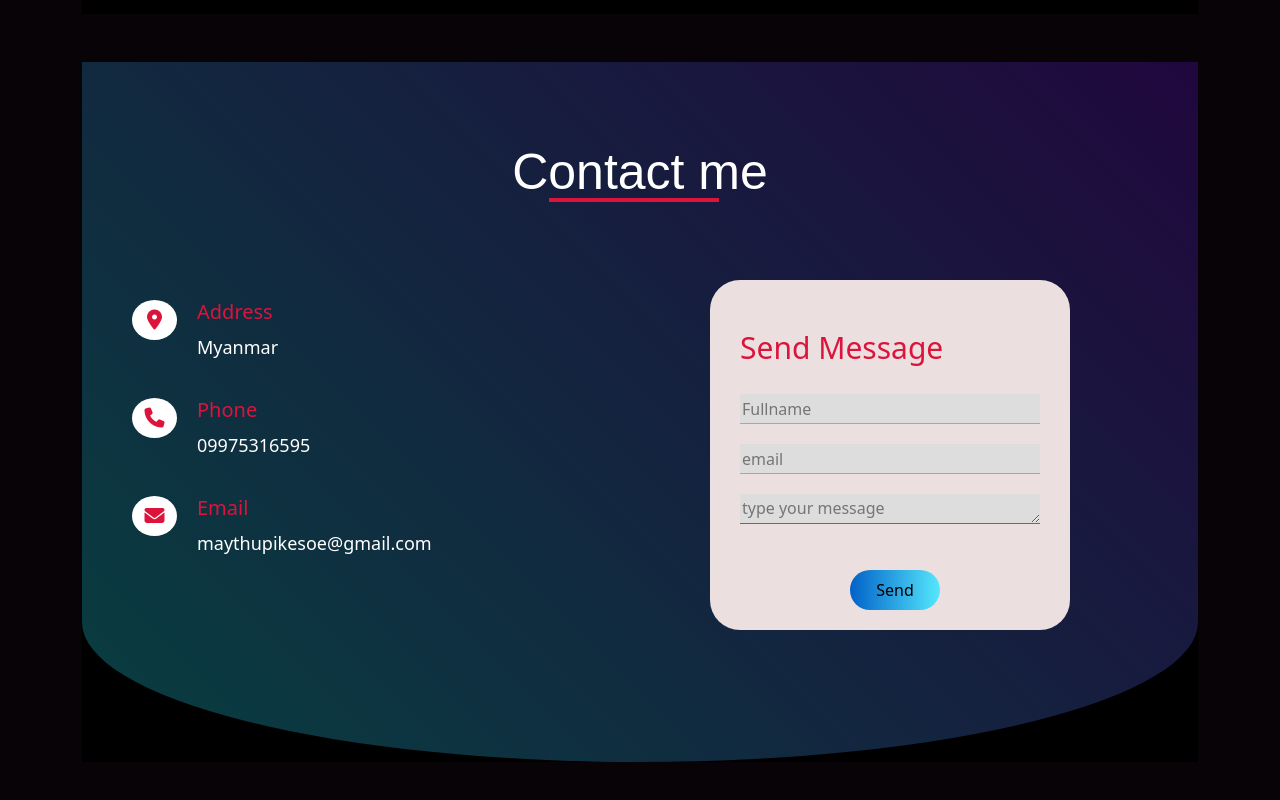
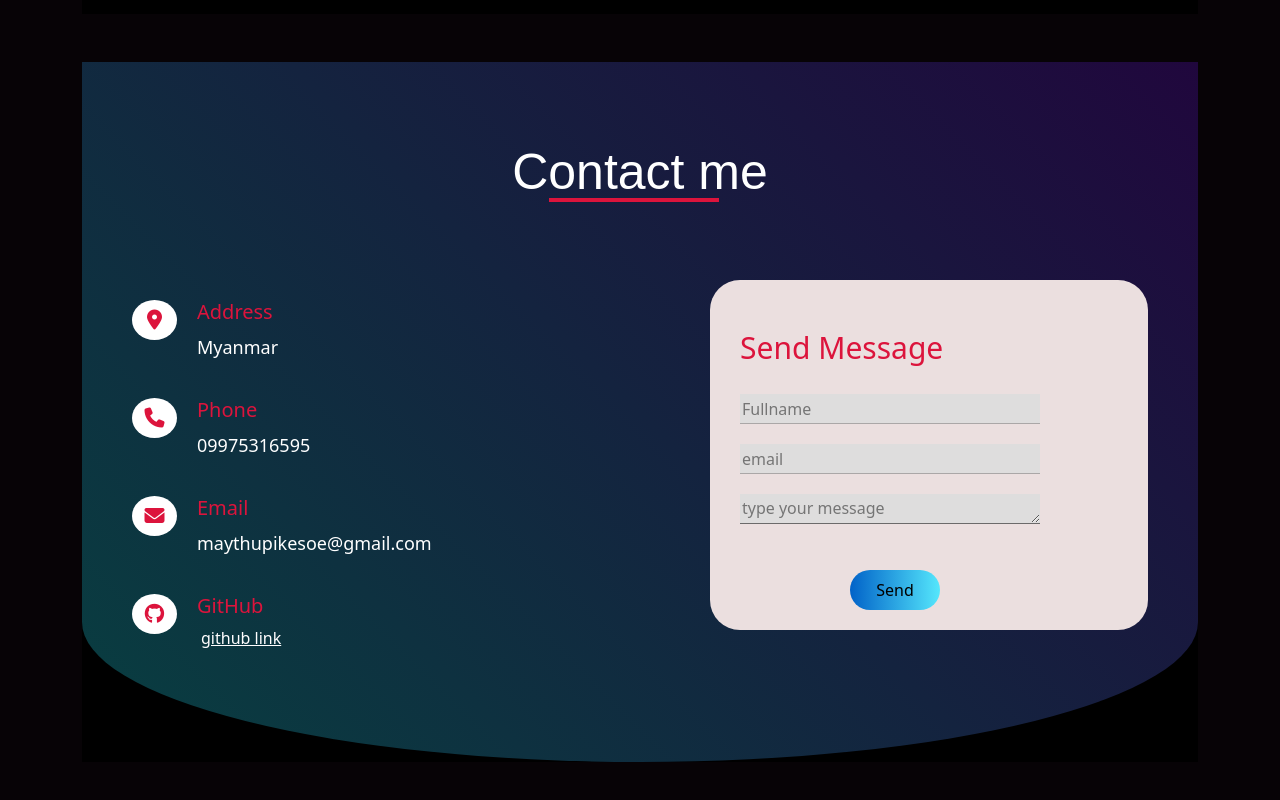
Before and after one commit to MayThuPikeSoe/portfolio-sheCodes, a plain HTML site: page home.html in a window 1280 px wide. Shown: the part 1510-2310 px from the top of the page. Drawn offline with nearby package versions, Linux system fonts and the light colour scheme; a small style sheet from the web is missing.

Commit message:
add-style

```diff
--- a/home.html
+++ b/home.html
@@ -289,7 +289,7 @@
       <section class="contact my-5" id="contact">
         <div class="max-width">
           <h2 class="title">Contact me</h2>
-          <div class="contact-content">
+          <div class="contact-content mb-0">
             <div class="column left contact-box">
               <div class="box">
                 <div class="icon">
@@ -318,7 +318,24 @@
                   <p>maythupikesoe@gmail.com</p>
                 </div>
               </div>
+
+              <div class="box">
+                <div class="icon">
+                  <i class="fa-brands fa-github"></i>
+                </div>
+                <div class="text">
+                  <h1>GitHub</h1>
+                  <a
+                    href="https://github.com/MayThuPikeSoe/portfolio-sheCodes"
+                    class="mx-4 git-hub-link"
+                  >
+                    github link</a
+                  >
+                </div>
+              </div>
+              <p class=""></p>
             </div>
+
             <div class="column right contact-box1">
               <form
                 action="https://formsubmit.co/f12e24fdd8e564b723f8b9dd108e36ff"
--- a/script.js
+++ b/script.js
@@ -19,7 +19,6 @@ const sr = ScrollReveal({
   reset: true,
 });
 sr.reveal(".skills-box", { delay: 200 });
-sr.revel(".left", { delay: 200 });
 
 const sr1 = ScrollReveal({
   origin: "right",
@@ -28,7 +27,6 @@ const sr1 = ScrollReveal({
   reset: true,
 });
 sr1.reveal(".skills-box1", { delay: 200 });
-sr1.revel(".right", { delay: 200 });
 
 shecodeBtn.addEventListener("click", () => {
   projectLists.style.display = "block";
--- a/style.css
+++ b/style.css
@@ -386,6 +386,9 @@ p {
   animation: bounceInLeft;
   animation-duration: 2s;
 }
+.contact .right {
+  width: 50%;
+}
 .contact .title {
   position: relative;
   color: white;
@@ -491,3 +494,6 @@ form #sendbtn {
   border-radius: 30px;
   background: linear-gradient(90deg, #0162c8, #55e7fc);
 }
+.git-hub-link {
+  color: #fffeff;
+}
```
